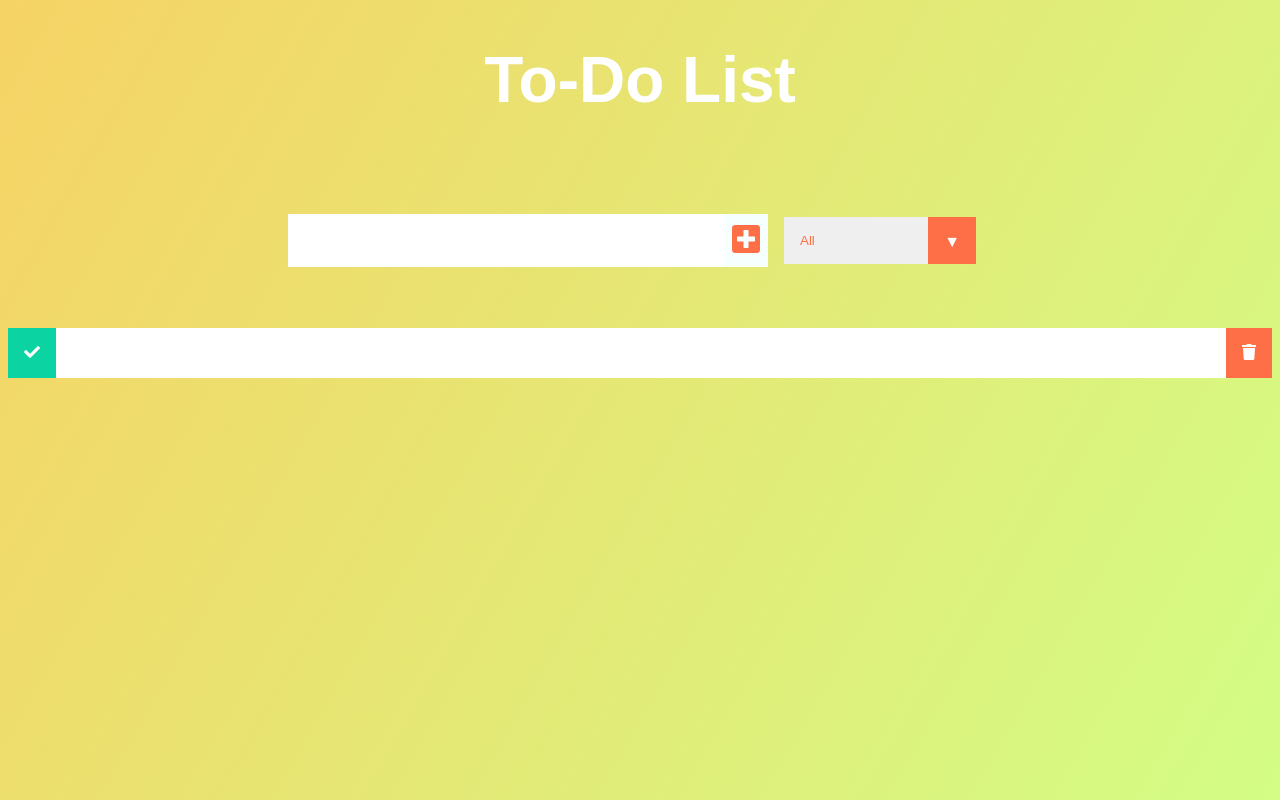
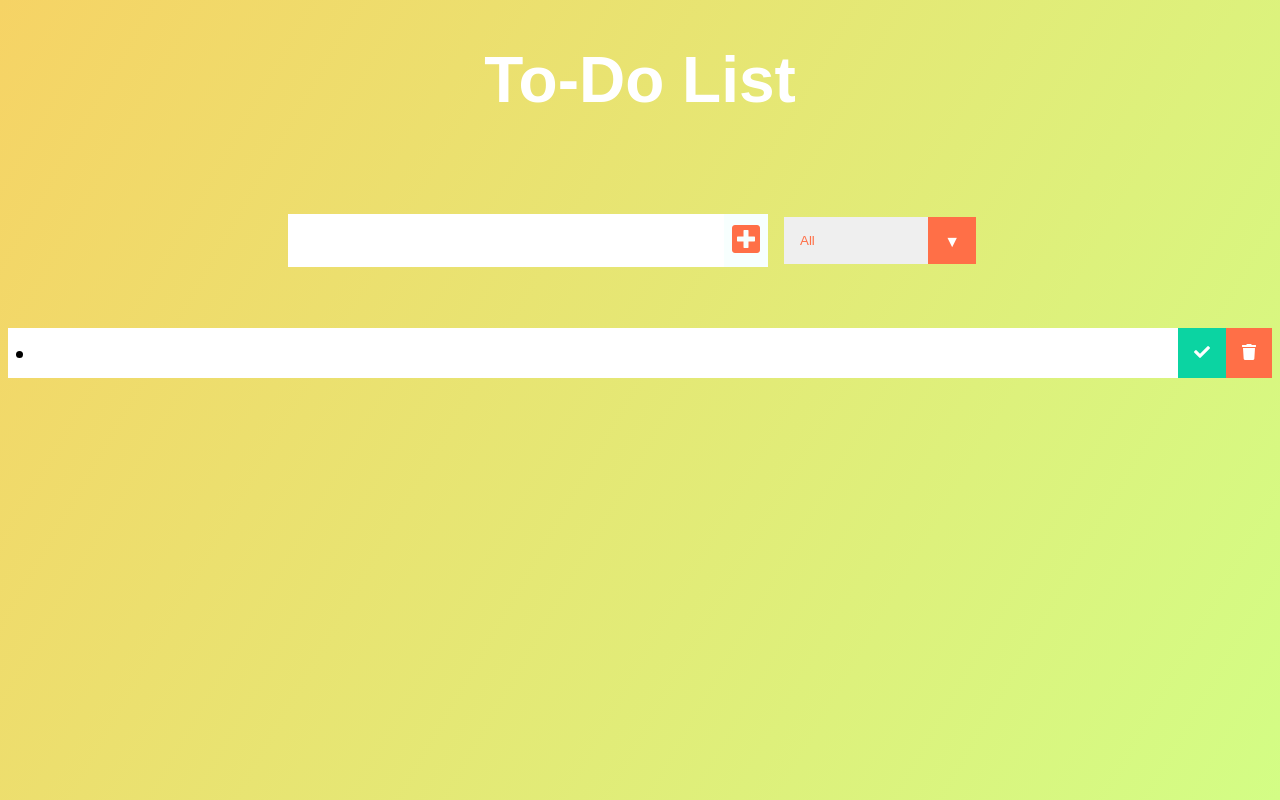
Before and after one commit to Pannonians/pannonians.js, a React (Create React App) app in the folder apps/todo/: page / in a window 1280 px wide. Built offline with nearby package versions, Linux system fonts and the light colour scheme; a web font is replaced by a local one.

Commit message:
adding comment

```diff
--- a/apps/todo/src/App.js
+++ b/apps/todo/src/App.js
@@ -67,7 +67,7 @@
       <header className="App-header">
         <h1>To-Do List</h1>
       </header>
-      <Form
+      <Form //with <Form/> we are rendering component
         todos={todos}
         setTodos={setTodos}
         inputText={inputText}
--- a/apps/todo/src/components/Todo.js
+++ b/apps/todo/src/components/Todo.js
@@ -24,15 +24,17 @@
   };
   return (
     <div className="todo">
-      {/* <li className={`todo-item ${todo.completed ? "completed" : ""}`}>
+        {/* <ul className="todo"> */}
+      <li className={`todo-item ${todo.completed ? "completed" : ""}`}>
         {text}
-      </li> */}
+      </li>
       <button onClick={completeHandler} className="complete-btn">
         <i className="fas fa-check"></i>
       </button>
       <button onClick={deleteHandler} className="trash-btn">
         <i className="fas fa-trash"></i>
       </button>
+      {/* </ul> */}
     </div>
   );
 };
```
